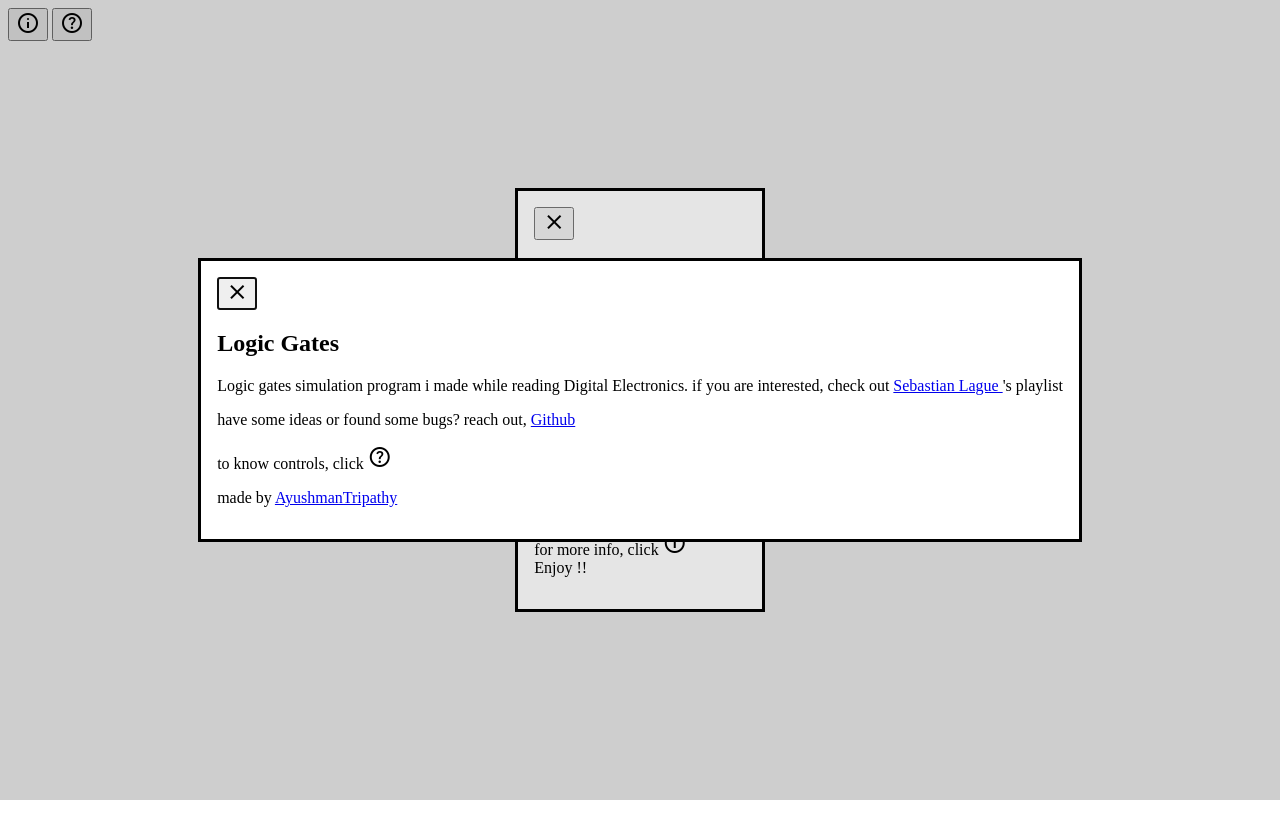
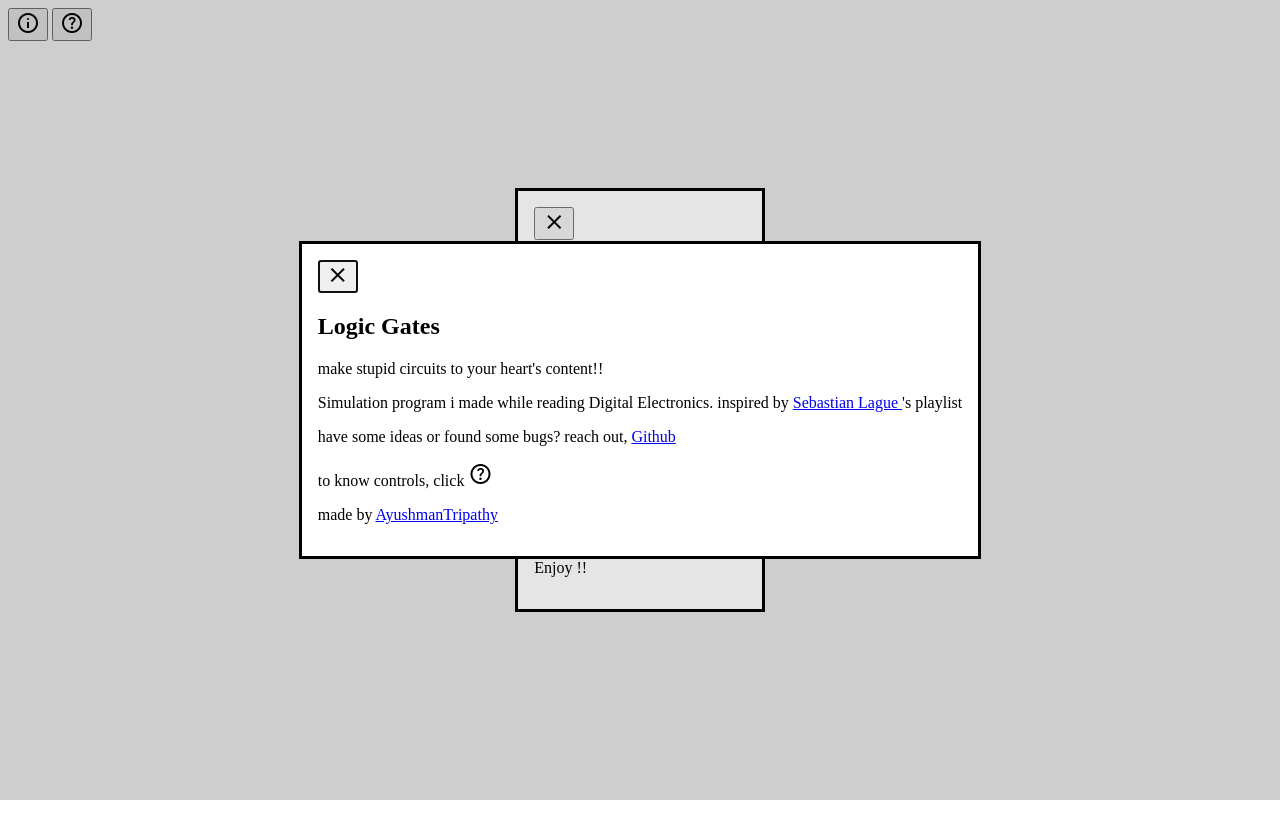
Before and after one commit to AyushmanTripathy/logic_gates_simulation, a website built with webpack: page public/index.html in a window 1280 px wide. Shown: the top 838 px of the page. Built offline with nearby package versions, Linux system fonts and the light colour scheme; files whose address does not match are found by name.

Commit message:
updated description

```diff
--- a/public/index.html
+++ b/public/index.html
@@ -21,9 +21,9 @@
         <span class="material-symbols-outlined"> close </span>
       </button>
       <h2>Logic Gates</h2>
+      <p>make stupid circuits to your heart's content!!</p>
       <p>
-        Logic gates simulation program i made while reading Digital Electronics.
-        if you are interested, check out
+        Simulation program i made while reading Digital Electronics. inspired by
         <a
           href="https://www.youtube.com/playlist?list=PLFt_AvWsXl0dPhqVsKt1Ni_46ARyiCGSq"
           target="_blank"
```
Also changed, not shown: Readme.md.
